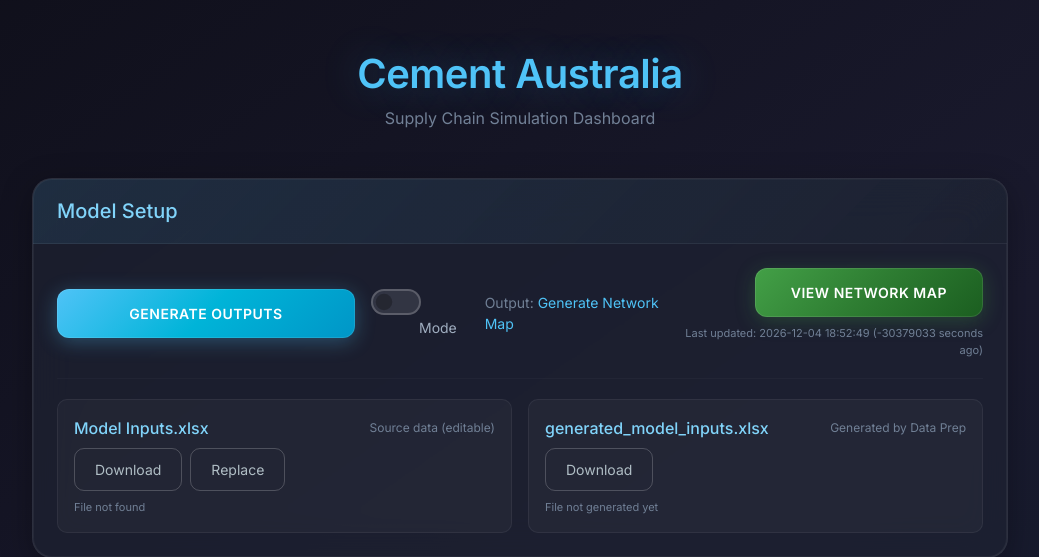
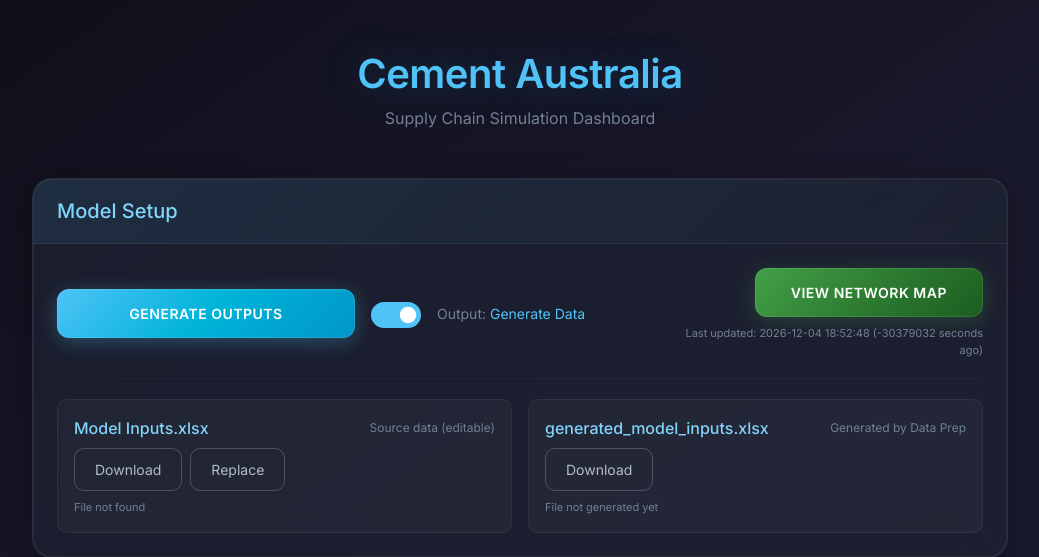
Before and after one commit to ZPrins/CA, a Flask app: page / in a window 1280 px wide. Shown: the top 557 px of the page, without its empty margins (120-1159 px from the left). Run offline with Flask 3, Linux system fonts and the light colour scheme.

Commit message:
Align buttons and output and remove mode label
Remove the "Mode" label, adjust output positioning, and vertically center align buttons and output text.

Replit-Commit-Author: Agent
Replit-Commit-Session-Id: 042c3be5-bcaa-412d-a11a-54bd49e15e7f
Replit-Commit-Checkpoint-Type: full_checkpoint
Replit-Commit-Event-Id: 32b5e3c3-c65f-4d9e-87e8-489ecc541fa0
Replit-Commit-Screenshot-Url: https://storage.googleapis.com/screenshot-production-us-central1/7021497b-e239-4ebb-aabe-96a6d9a99b74/042c3be5-bcaa-412d-a11a-54bd49e15e7f/ZOII0yD
Replit-Helium-Checkpoint-Created: true

```diff
--- a/supply_chain_viz_config.py
+++ b/supply_chain_viz_config.py
@@ -84,7 +84,7 @@ class Config:
 
   # Input preparation (Excel)
     # Ensure Settings, Make, Store, and Delivery sheets exist and are populated
-    prepare_inputs: bool = False
+    prepare_inputs: bool = True
 
     # Legend
     show_legend: bool = True
--- a/templates/index.html
+++ b/templates/index.html
@@ -345,18 +345,19 @@
                             <span id="runDataPrepSpinner" class="spinner-border spinner-border-sm ms-2 d-none"></span>
                         </button>
                     </div>
-                    <div class="col-md-4">
-                        <div class="d-flex align-items-center gap-4">
-                            <div class="form-check form-switch">
+                    <div class="col-md-4 d-flex align-items-center">
+                        <div class="d-flex align-items-center gap-3">
+                            <div class="form-check form-switch mb-0">
                                 <input class="form-check-input" type="checkbox" role="switch" id="prepareInputsToggle" style="width: 50px; height: 26px;">
-                                <label class="form-check-label ms-2" for="prepareInputsToggle" style="color: #a0aec0; font-size: 14px;">Mode</label>
                             </div>
                             <span class="text-muted" style="font-size: 14px;">Output: <span id="dataPrepOutputLabel" style="color: #4fc3f7;">Generate Data</span></span>
                         </div>
                     </div>
-                    <div class="col-md-4 text-end">
-                        <a href="/network-map" target="_blank" class="btn btn-success-custom">View Network Map</a>
-                        <small id="networkMapTimestamp" class="text-muted d-block mt-2" style="font-size: 11px;">Last updated: --</small>
+                    <div class="col-md-4 d-flex align-items-center justify-content-end">
+                        <div class="text-end">
+                            <a href="/network-map" target="_blank" class="btn btn-success-custom">View Network Map</a>
+                            <small id="networkMapTimestamp" class="text-muted d-block mt-2" style="font-size: 11px;">Last updated: --</small>
+                        </div>
                     </div>
                 </div>
                 <div id="dataPrepOutputCard" class="mt-3" style="display: none;">
```
